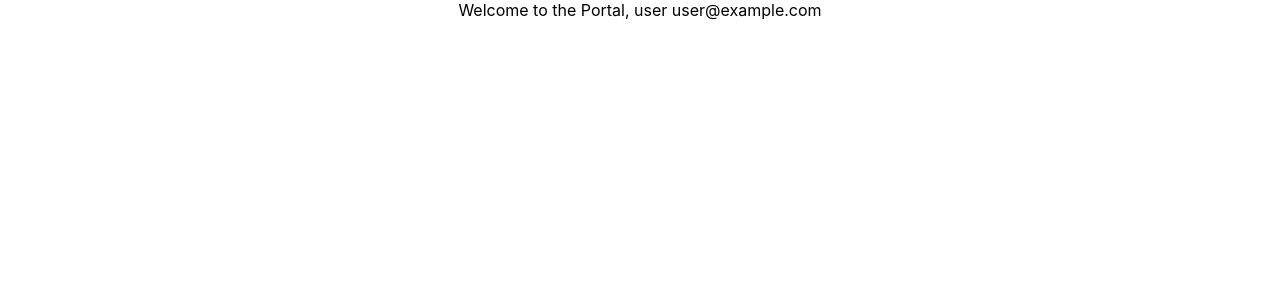
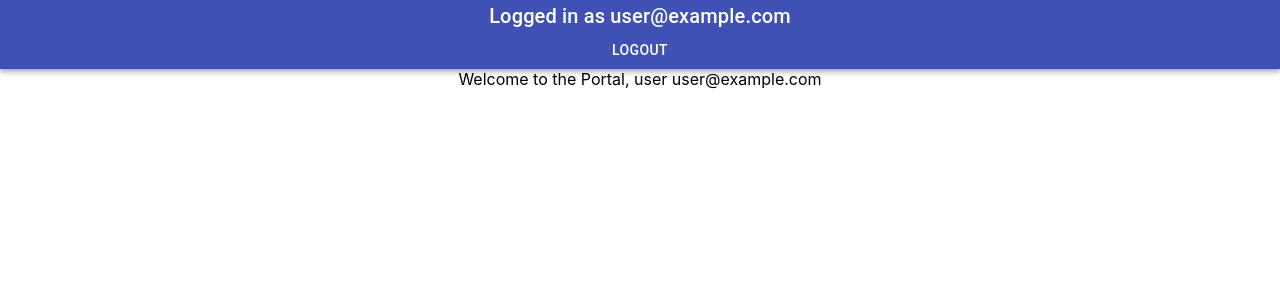
Before and after one commit to tomailiev/tomailiev-admin, a React (Create React App) app: page /portal in a window 1280 px wide. Shown: the top 300 px of the page. Built offline with nearby package versions, Linux system fonts and the light colour scheme; no server answers; sample sign-in values are in the browser's storage.

Commit message:
added logout

```diff
--- a/src/App.js
+++ b/src/App.js
@@ -1,8 +1,10 @@
 import { useEffect, useState } from 'react';
 import { Route, BrowserRouter as Router, Switch } from 'react-router-dom';
 import './App.css';
+import Header from './components/Header';
 import Login from './components/Login';
 import Portal from './components/Portal';
+import Switcher from './components/Switcher';
 import LoadingContext from './context/loadingContext';
 import UserContext from './context/userContext';
 import { auth } from './utils/firebase-config';
@@ -27,9 +29,11 @@ function App() {
     <div className="App">
       <LoadingContext.Provider value={{ isLoading }}>
         <UserContext.Provider value={{ user }}>
+          <Header />
           <Router>
             <Switch>
-              <Route exact path="/" component={Login} />
+              <Route exact path="/" component={Switcher} />
+              <Route path="/login" component={Login} />
               <Route path="/portal" component={Portal} />
             </Switch>
           </Router>
--- /dev/null
+++ b/src/components/Header.js
@@ -0,0 +1,27 @@
+import { AppBar, Button, Typography } from '@material-ui/core'
+import { useContext } from "react";
+import UserContext from "../context/userContext";
+import { firebaseLogout } from '../utils/firebase-auth';
+
+function Header() {
+    const { user } = useContext(UserContext);
+
+    const handleLogout = (e) => {
+        firebaseLogout()
+            .then(() => {
+                console.log('logged out');
+            })
+            .catch(console.error);
+    }
+
+    return (
+        <AppBar position="static">
+            <Typography variant="h6">
+                {user ? `Logged in as ${user.email}` : 'Please log in'}
+            </Typography>
+            {user && <Button color="inherit" onClick={handleLogout}>Logout</Button>}
+        </AppBar>
+    )
+}
+
+export default Header
--- a/src/components/Login.js
+++ b/src/components/Login.js
@@ -1,6 +1,6 @@
 // import { useState } from "react";
 import { firebaseLogin } from "../utils/firebase-auth";
-import { Formik, Form, Field } from 'formik';
+import { Formik, Form } from 'formik';
 import { Button, TextField } from '@material-ui/core'
 import { userSchema } from "../utils/yup-schemas";
 
@@ -9,7 +9,6 @@ function Login({history}) {
     function handleSubmit({ email, password }, { setSubmitting, resetForm }) {
         firebaseLogin(email, password)
             .then(u => {
-                console.log(u);
                 resetForm();
                 setSubmitting(false);
                 history.push('/portal');
--- /dev/null
+++ b/src/components/Switcher.js
@@ -0,0 +1,20 @@
+import { useContext, useEffect } from "react"
+import LoadingContext from "../context/loadingContext";
+import UserContext from "../context/userContext"
+
+const Switcher = ({ history }) => {
+    const { user } = useContext(UserContext);
+    const { isLoading } = useContext(LoadingContext);
+
+    useEffect(() => {
+        if (!user && !isLoading) {
+            history.push('/login');
+        } else if (user && !isLoading) {
+            history.push('/portal');
+        }
+    }, [history, isLoading, user]);
+
+    return <div>Loading...</div>
+}
+
+export default Switcher;
--- a/src/utils/firebase-auth.js
+++ b/src/utils/firebase-auth.js
@@ -4,8 +4,8 @@ function firebaseLogin(email, pass) {
     return auth.signInWithEmailAndPassword(email, pass)
 }
 
-function logout() {
+function firebaseLogout() {
     return auth.signOut();
 }
 
-export { firebaseLogin, logout };
+export { firebaseLogin, firebaseLogout };
```
